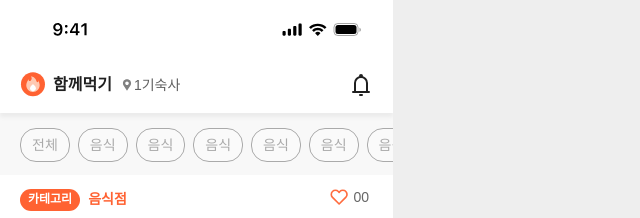
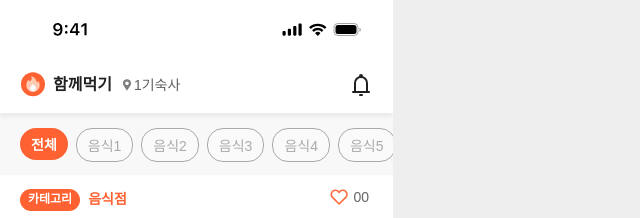
Before and after one commit to arane152/final-project, a React (Vite) app: page / in a window 1280 px wide. Shown: the top 218 px of the page, without its empty margins (0-640 px from the left). Built offline with nearby package versions, Linux system fonts and the light colour scheme; a web font is replaced by a local one.

Commit message:
TaeSeob-"메인카테고리토글/알람기본이미지"-0601
작업자: 심태섭
작업내용: 메인카테고리토글기능 추가/알람기본이미지 추가
작업일: 0601

```diff
--- a/pages/MainPage.jsx
+++ b/pages/MainPage.jsx
@@ -6,35 +6,47 @@ import CategoryBox from "../src/modules/MainCategoryBox";
 import PostBox from "../src/modules/MainPostBox";
 
 import { useNavigate } from "react-router-dom";
-
+import { useState } from "react";
 
 const ContentBox=styled.div`
 overflow-x: hidden;
 `
 
+const StyledBtn=styled.button`
+  background: none;
+  border: none;
+  margin: 0;
+  padding: 0;
+`
 function MainPage(props){
   const navigate = useNavigate();
-
+  const [nowCategory, setCategory] = useState('전체');
 
   const categorydata =[
     {id: 0, text:'전체'},
-    {id: 1, text:'음식'},
-    {id: 2, text:'음식'},
-    {id: 3, text:'음식'},
-    {id: 4, text:'음식'},
-    {id: 5, text:'음식'},
-    {id: 6, text:'음식'},
-    {id: 7, text:'음식'},
-    {id: 8, text:'음식'},
-    {id: 9, text:'음식'},
-    {id: 10, text:'음식'},
-    {id: 11, text:'음식'},
+    {id: 1, text:'음식1'},
+    {id: 2, text:'음식2'},
+    {id: 3, text:'음식3'},
+    {id: 4, text:'음식4'},
+    {id: 5, text:'음식5'},
+    {id: 6, text:'음식6'},
+    {id: 7, text:'음식7'},
+    {id: 8, text:'음식8'},
+    {id: 9, text:'음식9'},
+    {id: 10, text:'음식10'},
+    {id: 11, text:'음식11'},
   ]
 
   const CategoryList =  categorydata.map(
     (item)=>{
       return (
-        <CategoryBtn key={item.id} text={item.text}></CategoryBtn>
+        <StyledBtn onClick={() => setCategory(item.text)}>
+          <CategoryBtn
+            key={item.id}
+            text={item.text}
+            type={nowCategory === item.text ? 'toggle' : ''}>
+          </CategoryBtn>
+        </StyledBtn>
       )
     }
   )
--- a/src/modules/AlarmItem.jsx
+++ b/src/modules/AlarmItem.jsx
@@ -82,7 +82,7 @@ function AlarmItem(props){
             </AlarmText>
 
             {/* 주문신청일경우 버튼출력 그 외의 경우 게시물이미지출력 */}
-            {(type == "partyrequest") ? <SubBtn text="신청수락"></SubBtn> : <PostImg src="https://i.namu.wiki/i/k1w5qzFr5A-UUVo0RhGHLp6n7HzoX5HvPXtt43x7LgsPMm9I8b5pmN2W6F0t1FjyLp1Tdm0ctsYdMyJ3OSsYfQ.webp"></PostImg>}
+            {(type == "partyrequest") ? <SubBtn text="신청수락"></SubBtn> : <PostImg src="/AlarmBasicImg.svg"></PostImg>}
       </StyledAlarmItem>
     )
 }
```
Also changed, not shown: public/AlarmBasicImg.svg (added).
